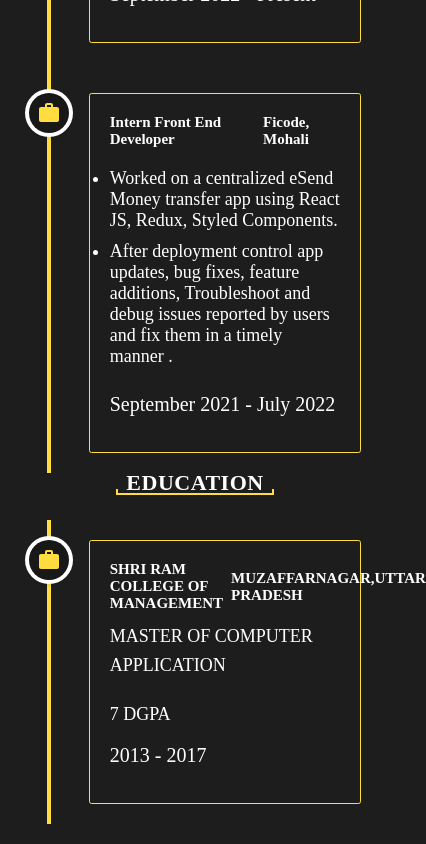
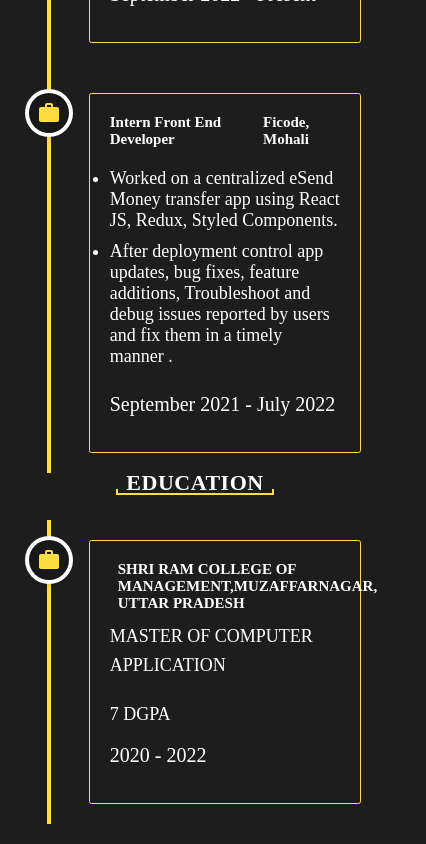
Before and after one commit to UditTyagi455/My-Portfolio, a React (Create React App) app: page /Udit-Tyagi/resume in a window 390 px wide. Shown: the part 646-1490 px from the top of the page, 426 px wide, since content can reach past the window. Built offline with nearby package versions, Linux system fonts and the light colour scheme; no server answers.

Commit message:
resume page responsive done

```diff
--- a/package.json
+++ b/package.json
@@ -1,5 +1,6 @@
 {
   "name": "portfolio-project-2022",
+  "homepage": "*",
   "version": "0.1.0",
   "private": true,
   "dependencies": {
--- a/src/containers/resume/index.jsx
+++ b/src/containers/resume/index.jsx
@@ -68,7 +68,7 @@ const Resume = () => {
                   color: "var(--selected-theme-main-color)",
                   border: "1.5px solid var(--selected-theme-main-color)",
                 }}
-                date="2013 - 2017"
+                date="2020 - 2022"
                 iconStyle={{
                   background: "#181818",
                   color: "var(--selected-theme-main-color)",
@@ -76,8 +76,8 @@ const Resume = () => {
                 icon={<MdWork />}
               >
                 <div className="vertical-timeline-element-title-wrapper">
-                  <h3>{item.title}</h3>
-                  <h4>{item.subTitle}</h4>
+                  <h4>{item.title},{item.subTitle}</h4>
+                  {/* <h4>{item.subTitle}</h4> */}
                 </div>
                 <p className="vertical-timeline-element-stream-wrapper">{item.stream}</p>
                 <p className="vertical-timeline-element-description-wrapper">
--- a/src/containers/resume/utils.js
+++ b/src/containers/resume/utils.js
@@ -24,7 +24,7 @@ export const data = {
   education: [
     {
       title: "SHRI RAM COLLEGE OF MANAGEMENT",
-      subTitle: "MUZAFFARNAGAR,UTTAR PRADESH",
+      subTitle: "MUZAFFARNAGAR, UTTAR PRADESH",
       stream : "MASTER OF COMPUTER APPLICATION",
       description: "7 DGPA",
     }
```
